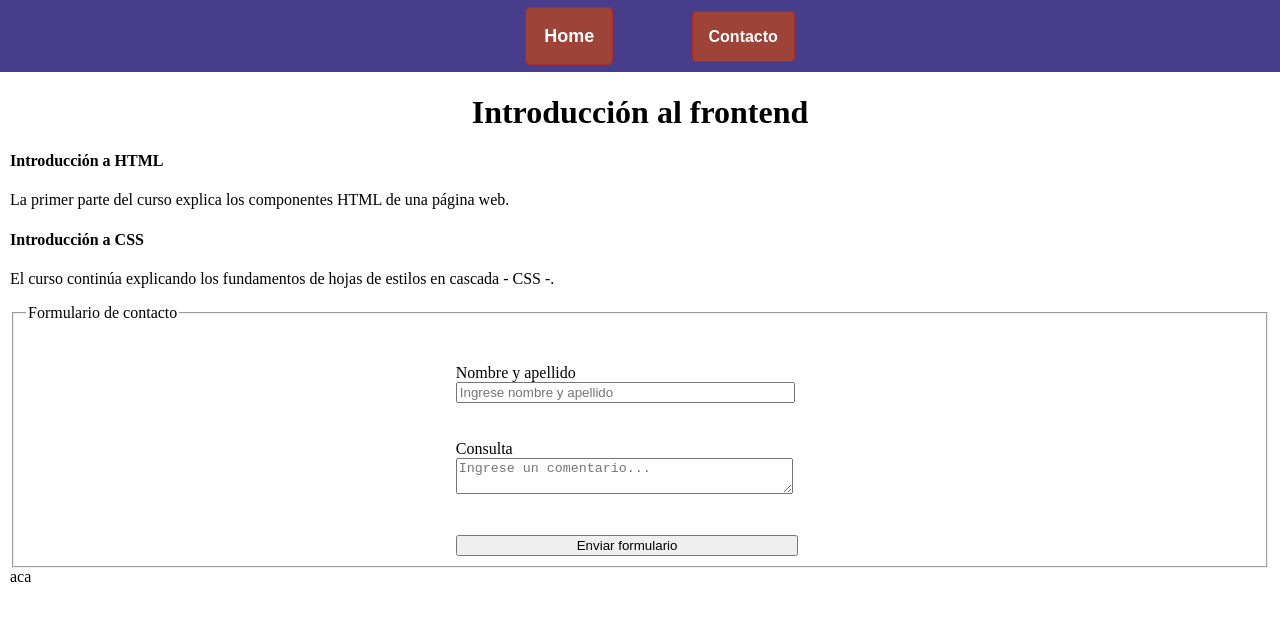
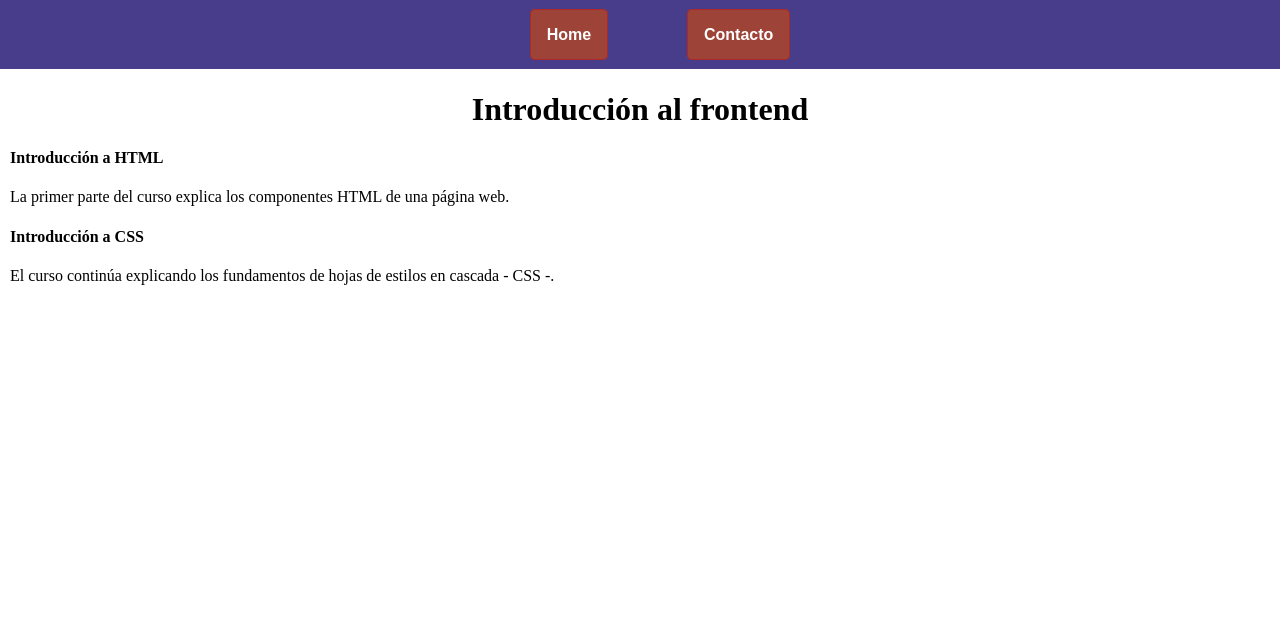
Before and after one commit to marcosSantia/WebFrontEndGugler, a plain HTML site: page Clase11/html/practica.html in a window 1280 px wide. Both pictures are taken after a click on the link "Home". Drawn offline with nearby package versions, Linux system fonts and the light colour scheme.

Commit message:
practica clase 11 terminada, revisar igual

```diff
--- a/Clase11/html/practica.html
+++ b/Clase11/html/practica.html
@@ -15,8 +15,12 @@
     <header>
         <nav>
             <ul>
-                <li class="itemMenu"><a href="#" class="btn_menu" id='btn_home'>Home</a></li>
-                <li class="itemMenu"><a href="#" class="btn_menu" id='btn_contacto'>Contacto</a></li>
+                <li class="itemMenu">
+                    <a href="#" class="btn_menu" id='btn_home'>Home</a>
+                </li>
+                <li class="itemMenu">
+                    <a href="#" class="btn_menu" id='btn_contacto'>Contacto</a>
+                </li>
             </ul>
         </nav>
     </header>
@@ -59,7 +63,7 @@
     </main>
 
 
-    <script src="../js/practica.js"></script>
+    <script src="../js/script.js"></script>
 </body>
 
 </html>
--- a/Clase11/js/practica.js
+++ /dev/null
@@ -1,16 +0,0 @@
-'use strict';
-
-
-
-$(document).ready(function(){
-    /* Agregue una función que permita aumentar el tamaño de letra de los items del menú superior
-cuando el cursor del mouse pasa sobre dichos elementos. De forma contraria, el tamaño de letra
-debe volver a su valor original cuando el cursor del mouse sale del elemento. */
-    $('#btn_home').hover(function(){
-        $(this).css('font-size', '30px');
-    } , function(){
-        $(this).css('font-size', '18px');
-    });
-
-
-});
--- /dev/null
+++ b/Clase11/js/script.js
@@ -0,0 +1,50 @@
+'use strict';
+
+console.log('Hola Mundo');
+
+$(document).ready(function () {
+
+    $('.btn_menu').hover(
+        function () {
+            $('.btn_menu').css('font-size', '20px');
+        },
+        function () {
+            $('.btn_menu').css('font-size', '');
+        }
+    );
+
+    $('#tituloPrincipal').click(function () {
+        $(this).css('color', 'red');
+    });
+
+    $('h4').click(function () {
+        $(this).css('color', 'red');
+    });
+
+    $("#btn_contacto").click(function () {
+        $("#sectionForm").show();
+        $("#sectionHome").hide();
+    });
+
+    $("#btn_home").click(function () {
+        $("#sectionForm").hide();
+        $("#sectionHome").show();
+    });
+
+    $('input').keypress(function (event) {
+        let letra = event.key;
+        $('#datoInput').append(letra);
+    });
+
+    $('#submit_form').click(function (e) {
+        let valInput = $("#nya").val();
+        let valText = $("#consulta").val();
+        if (valInput.length == 0 || valText.length == 0) {
+            e.preventDefault
+            alert("Campos vacios");
+        }
+    });
+
+
+
+});
```
